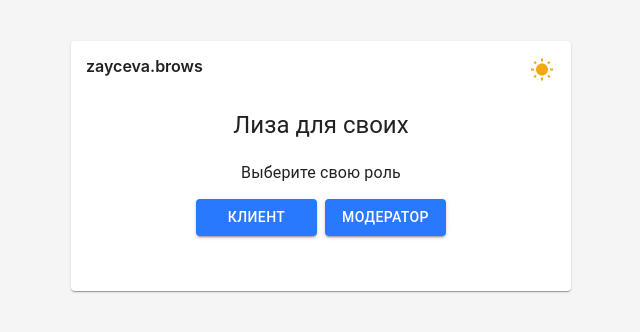
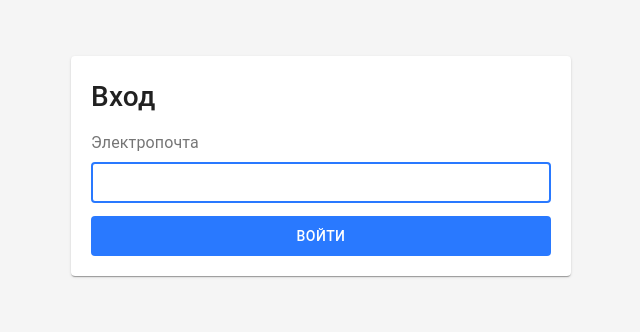
Before and after one commit to GordeySt/zayceva.brows-frontend, a React (Create React App) app: page / in a window 1280 px wide. Shown: the part 234-566 px from the top of the page, without its empty margins (319-959 px from the left). Built offline with nearby package versions, Linux system fonts and the light colour scheme.

Commit message:
feat(components): add login forms for admin and user

```diff
--- a/src/App.tsx
+++ b/src/App.tsx
@@ -7,14 +7,14 @@ import {
 } from "@material-ui/core/styles";
 import { observer } from "mobx-react-lite";
 import { useStore } from "./common/stores/Store";
-import { StartPage } from "./pages/start-page/StartPage";
 import { useEffect } from "react";
 import { IUserThemeSettings } from "./common/stores/CommonStore";
 import { USER_THEME_SETTINGS } from "./common/constants/localStorageConstants";
 import { grey } from "@material-ui/core/colors";
 import React from "react";
+import { LoginPage } from "./pages/login-page/LoginPage";
 
-interface IStyleProps {
+export interface IStyleProps {
   isDarkMode: boolean;
 }
 
@@ -51,7 +51,7 @@ const App = observer(() => {
   return (
     <ThemeProvider theme={muiTheme}>
       <Box className={classes.boxContainer}>
-        <StartPage />
+        <LoginPage />
       </Box>
     </ThemeProvider>
   );
--- /dev/null
+++ b/src/components/login-page/AdminLoginForm.tsx
@@ -0,0 +1,98 @@
+import {
+  Button,
+  Card,
+  createStyles,
+  Grid,
+  IconButton,
+  InputAdornment,
+  makeStyles,
+  OutlinedInput,
+  Typography,
+} from "@material-ui/core";
+import { observer } from "mobx-react-lite";
+import { useStore } from "../../common/stores/Store";
+import VisibilityIcon from "@material-ui/icons/Visibility";
+import VisibilityOffIcon from "@material-ui/icons/VisibilityOff";
+import { useState } from "react";
+import { IStyleProps } from "../../App";
+
+const useStyles = makeStyles(() =>
+  createStyles({
+    rootCard: {
+      width: "460px",
+      padding: "20px",
+    },
+    cardTitle: {
+      fontSize: "28px",
+      fontWeight: 500,
+      fontFamily: "Roboto",
+    },
+    gridItem: {
+      paddingTop: "13px",
+    },
+    inputLabel: ({ isDarkMode }: IStyleProps) => ({
+      color: isDarkMode ? "rgba(233, 233, 233, 0.54)" : "rgb(0, 0, 0, 0.54)",
+      fontSize: "16px",
+      marginBottom: "8px",
+    }),
+    submitButton: {
+      padding: "8px 0 8px 0",
+      fontWeight: 500,
+    },
+  })
+);
+
+export const AdminLoginForm = observer(() => {
+  const [showPassword, setShowPassword] = useState(false);
+  const {
+    commonStore: {
+      userThemeSettings: { isDarkMode },
+    },
+  } = useStore();
+  const classes = useStyles({ isDarkMode });
+
+  return (
+    <Card className={classes.rootCard}>
+      <form>
+        <Grid container direction="column">
+          <Grid item>
+            <Typography className={classes.cardTitle}>Вход</Typography>
+          </Grid>
+          <Grid item style={{ paddingTop: "13px" }}>
+            <Typography className={classes.inputLabel}>Пароль</Typography>
+            <OutlinedInput
+              autoComplete="current-password"
+              name="password"
+              type={showPassword ? "text" : "password"}
+              fullWidth
+              margin="dense"
+              endAdornment={
+                <InputAdornment position="end" style={{ marginRight: -8 }}>
+                  <IconButton onClick={() => setShowPassword((prev) => !prev)}>
+                    {showPassword ? (
+                      <VisibilityIcon color="disabled" />
+                    ) : (
+                      <VisibilityOffIcon color="disabled" />
+                    )}
+                  </IconButton>
+                </InputAdornment>
+              }
+            />
+          </Grid>
+          <Grid item className={classes.gridItem}>
+            <Button
+              className={classes.submitButton}
+              disableElevation
+              fullWidth
+              variant="contained"
+              color="primary"
+              type="submit"
+            >
+              Войти
+            </Button>
+          </Grid>
+        </Grid>
+      </form>
+    </Card>
+  );
+});
--- /dev/null
+++ b/src/components/login-page/UserLoginForm.tsx
@@ -0,0 +1,88 @@
+import {
+  Button,
+  Card,
+  createStyles,
+  Grid,
+  makeStyles,
+  TextField,
+  Typography,
+} from "@material-ui/core";
+import { observer } from "mobx-react-lite";
+import { IStyleProps } from "../../App";
+import { useStore } from "../../common/stores/Store";
+
+const useStyles = makeStyles(() =>
+  createStyles({
+    rootCard: {
+      width: "460px",
+      padding: "20px",
+    },
+    cardTitle: {
+      fontSize: "28px",
+      fontWeight: 500,
+      fontFamily: "Roboto",
+    },
+    gridItem: {
+      paddingTop: "13px",
+    },
+    inputLabel: ({ isDarkMode }: IStyleProps) => ({
+      color: isDarkMode ? "rgba(233, 233, 233, 0.54)" : "rgb(0, 0, 0, 0.54)",
+      fontSize: "16px",
+      marginBottom: "8px",
+    }),
+    submitButton: {
+      padding: "8px 0 8px 0",
+      fontWeight: 500,
+    },
+  })
+);
+
+export const UserLoginForm = observer(() => {
+  const {
+    commonStore: {
+      userThemeSettings: { isDarkMode },
+    },
+  } = useStore();
+  const classes = useStyles({ isDarkMode });
+
+  const handleLoginSubmit = (e: any) => {
+    e.preventDefault();
+
+    console.log(e.target.email.value);
+  };
+
+  return (
+    <Card className={classes.rootCard}>
+      <form onSubmit={handleLoginSubmit}>
+        <Grid container direction="column">
+          <Grid item>
+            <Typography className={classes.cardTitle}>Вход</Typography>
+          </Grid>
+          <Grid item className={classes.gridItem}>
+            <Typography className={classes.inputLabel}>Электропочта</Typography>
+            <TextField
+              autoFocus
+              autoComplete="email"
+              name="email"
+              size="small"
+              fullWidth
+              variant="outlined"
+            />
+          </Grid>
+          <Grid item className={classes.gridItem}>
+            <Button
+              className={classes.submitButton}
+              disableElevation
+              fullWidth
+              variant="contained"
+              color="primary"
+              type="submit"
+            >
+              Войти
+            </Button>
+          </Grid>
+        </Grid>
+      </form>
+    </Card>
+  );
+});
--- /dev/null
+++ b/src/pages/login-page/LoginPage.tsx
@@ -0,0 +1,18 @@
+import { Container } from "@material-ui/core";
+import { AdminLoginForm } from "../../components/login-page/AdminLoginForm";
+import { UserLoginForm } from "../../components/login-page/UserLoginForm";
+
+export const LoginPage = () => {
+  return (
+    <Container
+      style={{
+        height: "100vh",
+        display: "flex",
+        justifyContent: "center",
+        alignItems: "center",
+      }}
+    >
+      <UserLoginForm />
+    </Container>
+  );
+};
```
